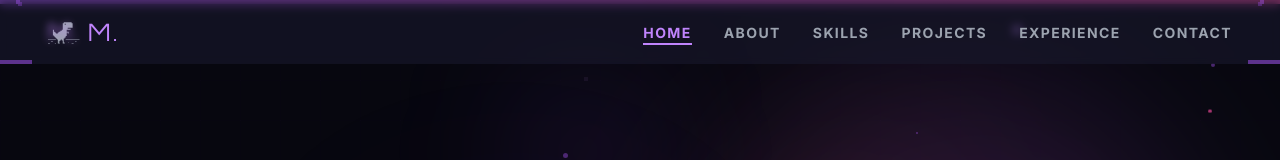
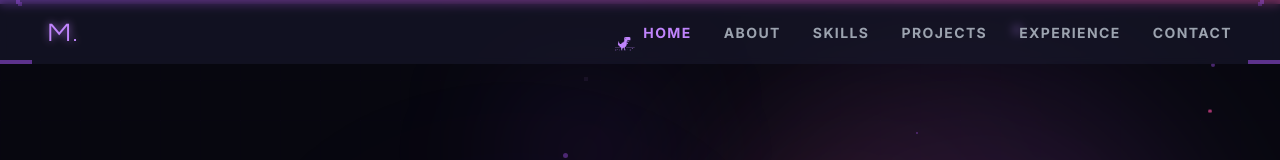
Before and after one commit to Seelam-Mohith/Mohith-Portfolio, a React (Vite) app: page / in a window 1280 px wide. Shown: the top 160 px of the page. Built offline with nearby package versions, Linux system fonts and the light colour scheme.

Commit message:
Added Dino navbar effect

```diff
--- a/src/components/Navbar.jsx
+++ b/src/components/Navbar.jsx
@@ -85,11 +85,8 @@ export default function Navbar() {
           <a
             href="#hero"
             onClick={(e) => handleNavClick(e, '#hero')}
-            className="relative flex items-center gap-2 font-display text-2xl tracking-widest text-purple-400"
+            className="relative font-display text-2xl tracking-widest text-purple-400"
           >
-            <svg viewBox="0 50 130 95" className="w-8 h-8 fill-current text-gray-400" aria-hidden="true">
-              <path d="M0,142L8,142L8,144L0,144L0,142ZM28,142L32,142L32,144L28,144L28,142ZM96,142L104,142L104,144L96,144L96,142ZM80,100L76,100L76,114L72,114L72,120L68,120L68,124L64,124L64,140L68,140L68,144L60,144L60,132L56,132L56,128L52,128L52,132L48,132L48,136L44,136L44,140L48,140L48,144L40,144L40,128L36,128L36,124L32,124L32,120L28,120L28,116L24,116L24,112L20,112L20,88L24,88L24,96L28,96L28,100L32,100L32,104L40,104L40,100L44,100L44,96L50,96L50,92L56,92L56,88L60,88L60,62L64,62L64,58L96,58L96,62L100,62L100,80L80,80L80,84L92,84L92,88L76,88L76,96L84,96L84,104L80,104L80,100ZM82,140L84,140L84,142L82,142L82,140ZM12,136L20,136L20,138L12,138L12,136ZM110,134L116,134L116,136L110,136L110,134ZM0,128L32,128L32,130L0,130L0,128ZM72,128L128,128L128,130L72,130L72,128ZM68,64L68,68L72,68L72,64L68,64Z" />
-            </svg>
             <span className="relative z-10">M.</span>
             <span className="absolute inset-0 z-0 animate-pulse blur-sm" aria-hidden>
               M.
@@ -114,10 +111,15 @@ export default function Navbar() {
                 >
                   {link.label}
                   {activeLink === link.href && (
-                    <motion.span
-                      layoutId="nav-underline"
-                      className="absolute -bottom-1 left-0 right-0 h-0.5 bg-purple-400"
-                    />
+                    <motion.div
+                      layoutId="nav-dino"
+                      className="absolute -left-7 top-1/2 -translate-y-1/2"
+                      transition={{ type: 'spring', stiffness: 200, damping: 20 }}
+                    >
+                      <svg viewBox="0 50 130 95" className="w-5 h-5 fill-current text-purple-400" aria-hidden="true">
+                        <path d="M0,142L8,142L8,144L0,144L0,142ZM28,142L32,142L32,144L28,144L28,142ZM96,142L104,142L104,144L96,144L96,142ZM80,100L76,100L76,114L72,114L72,120L68,120L68,124L64,124L64,140L68,140L68,144L60,144L60,132L56,132L56,128L52,128L52,132L48,132L48,136L44,136L44,140L48,140L48,144L40,144L40,128L36,128L36,124L32,124L32,120L28,120L28,116L24,116L24,112L20,112L20,88L24,88L24,96L28,96L28,100L32,100L32,104L40,104L40,100L44,100L44,96L50,96L50,92L56,92L56,88L60,88L60,62L64,62L64,58L96,58L96,62L100,62L100,80L80,80L80,84L92,84L92,88L76,88L76,96L84,96L84,104L80,104L80,100ZM82,140L84,140L84,142L82,142L82,140ZM12,136L20,136L20,138L12,138L12,136ZM110,134L116,134L116,136L110,136L110,134ZM0,128L32,128L32,130L0,130L0,128ZM72,128L128,128L128,130L72,130L72,128ZM68,64L68,68L72,68L72,64L68,64Z" />
+                      </svg>
+                    </motion.div>
                   )}
                 </motion.a>
               </motion.li>
```
